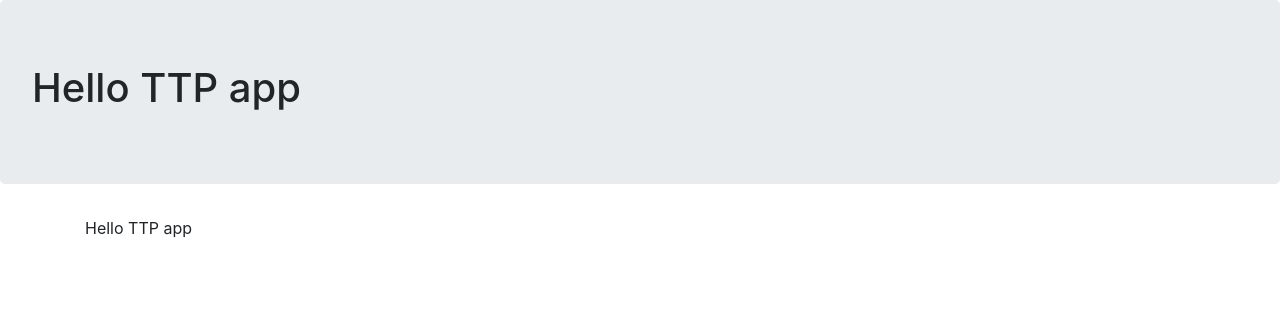
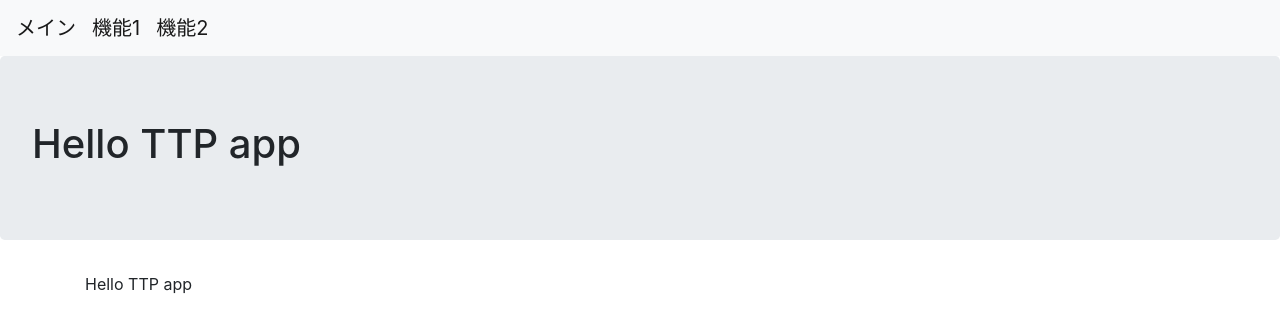
Before and after one commit to kanameg/flask-ttp-app, a Flask app: page / in a window 1280 px wide. Shown: the top 333 px of the page. Run offline with Flask 2, Linux system fonts and the light colour scheme; some libraries are stand-ins or nearby versions.

Commit message:
ナビゲーションバーを追加

```diff
--- a/templates/base.html
+++ b/templates/base.html
@@ -7,6 +7,11 @@
     </head>
     <title>TTP app</title>
     <body>
+        <nav class="navbar navbar-expand-lg navbar-light bg-light">
+            <a class="navbar-brand" href="{{url_for('index')}}">メイン</a>
+            <a class="navbar-brand" href="{{url_for('index')}}">機能1</a>
+            <a class="navbar-brand" href="{{url_for('index')}}">機能2</a>
+        </nav>
         <div class="jumbotron">
             <h1>
             {% block jumbotron %}
```
